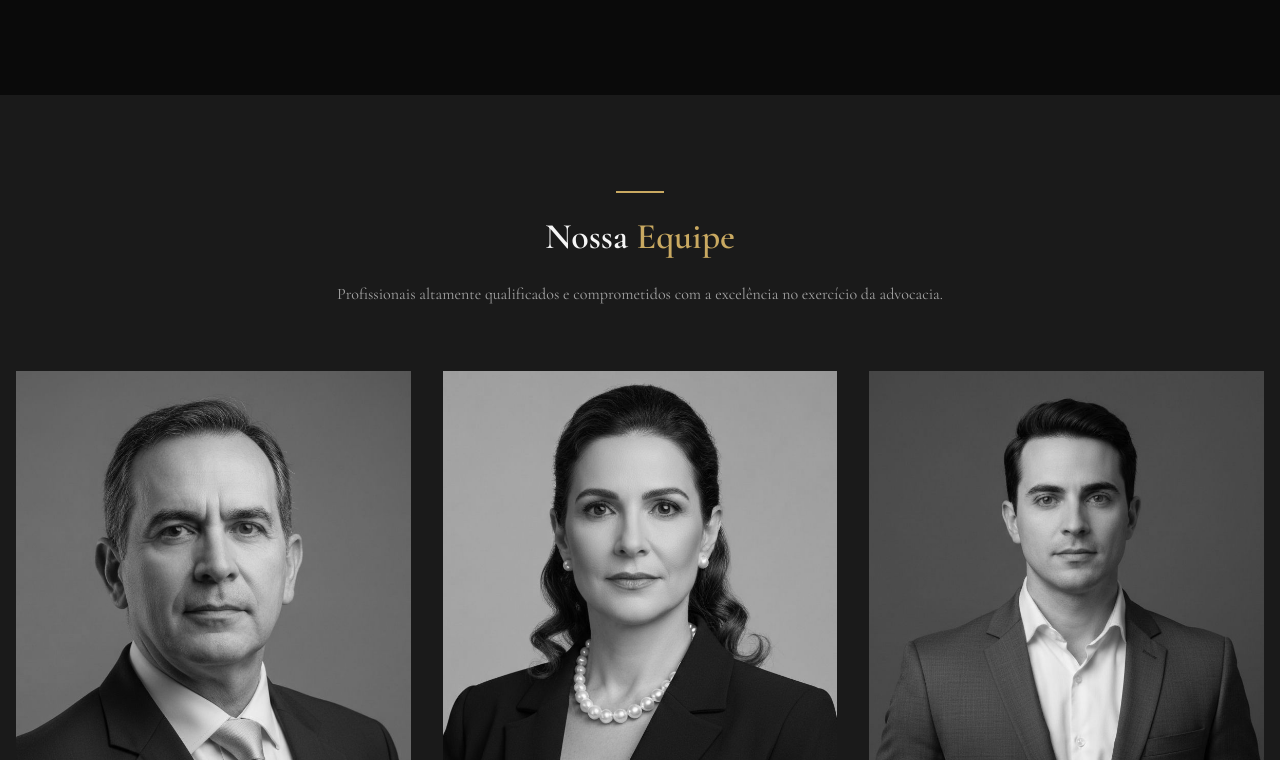
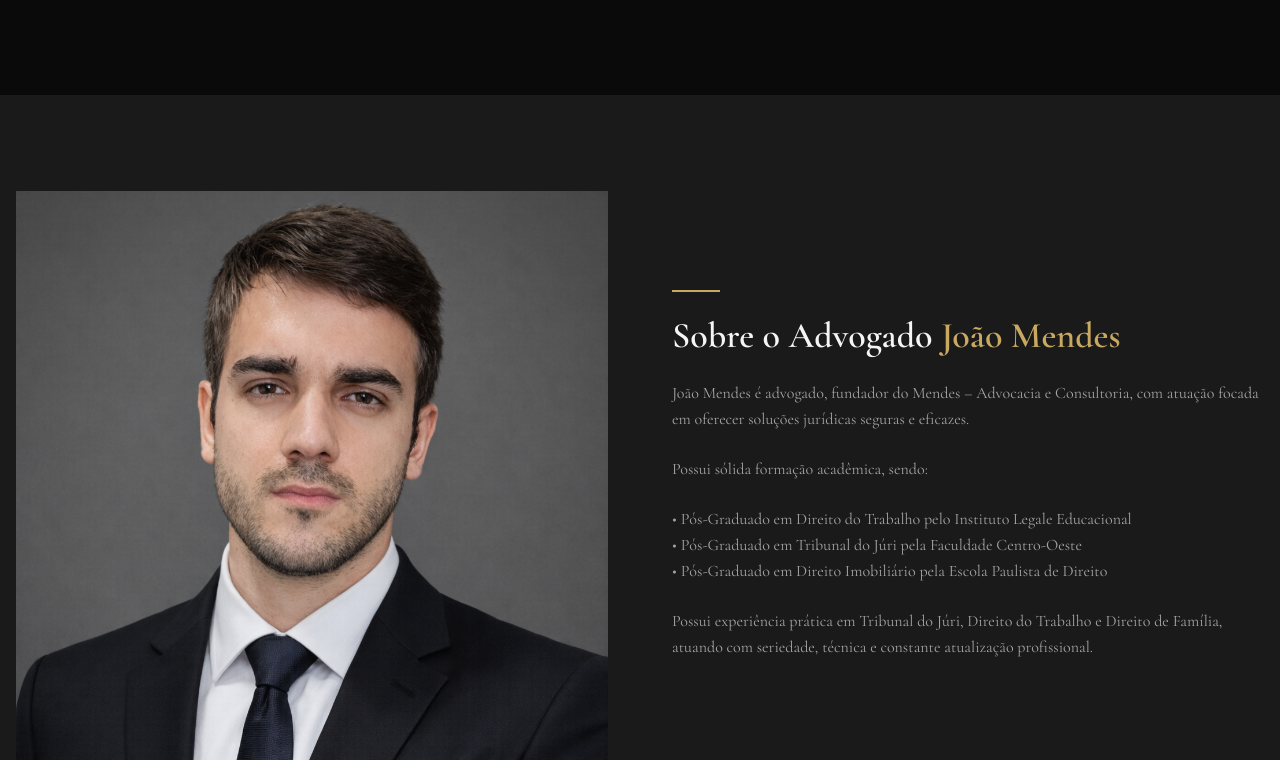
Before and after one commit to VitorPgms/mendes-advocacia-landing-page, a Next.js app: page / in a window 1280 px wide. Shown: the part 2540-3300 px from the top of the page. Built offline with nearby package versions, Linux system fonts and the light colour scheme.

Commit message:
Criando seção de sobre o advogado

```diff
--- a/app/page.tsx
+++ b/app/page.tsx
@@ -2,7 +2,7 @@ import { Header } from "@/components/header"
 import { HeroSection } from "@/components/hero-section"
 import { AboutSection } from "@/components/about-section"
 import { ServicesSection } from "@/components/services-section"
-import { TeamSection } from "@/components/team-section"
+import { AboutProfile } from "@/components/about-profile"
 import { TestimonialsSection } from "@/components/testimonials-section"
 import { ContactSection } from "@/components/contact-section"
 import { Footer } from "@/components/footer"
@@ -14,7 +14,7 @@ export default function Home() {
       <HeroSection />
       <AboutSection />
       <ServicesSection />
-      <TeamSection />
+      <AboutProfile />
       <TestimonialsSection />
       <ContactSection />
       <Footer />
--- /dev/null
+++ b/components/about-profile.tsx
@@ -0,0 +1,52 @@
+import Image from "next/image"
+import { Scale, Shield, Award, Users } from "lucide-react"
+
+
+export function AboutProfile() {
+  return (
+    <section id="sobre" className="py-24 bg-secondary">
+      <div className="container mx-auto px-4">
+        <div className="grid lg:grid-cols-2 gap-16 items-center">
+          {/* Image */}
+          <div className="relative">
+            <div className="relative aspect-[4/4] overflow-hidden">
+              <Image
+                src="/images/joao-profile.png"
+                alt="Imagem de João Mendes"
+                fill
+                className="object-cover"
+              />
+              {/* Gold Border Accent */}
+              <div className="absolute -bottom-4 -right-4 w-full h-full border-2 border-primary -z-10" />
+            </div>
+
+          </div>
+
+          {/* Content */}
+          <div>
+            <div className="w-12 h-[2px] bg-primary mb-6" />
+            <h2 className="text-3xl md:text-4xl font-semibold mb-6">
+              Sobre o Advogado <span className="text-primary">João Mendes</span>
+            </h2>
+            <p className="text-muted-foreground leading-relaxed mb-6">
+              João Mendes é advogado, fundador do Mendes – Advocacia e Consultoria,
+              com atuação focada em oferecer soluções jurídicas seguras e eficazes.
+            </p>
+            <p className="text-muted-foreground leading-relaxed mb-6">
+              Possui sólida formação acadêmica, sendo:
+            </p>
+            <ul className="text-muted-foreground leading-relaxed mb-6">
+              <li>• Pós-Graduado em Direito do Trabalho pelo Instituto Legale Educacional</li>
+              <li>• Pós-Graduado em Tribunal do Júri pela Faculdade Centro-Oeste</li>
+              <li>• Pós-Graduado em Direito Imobiliário pela Escola Paulista de Direito</li>
+            </ul>
+            <p className="text-muted-foreground leading-relaxed mb-6">
+              Possui experiência prática em Tribunal do Júri, Direito do Trabalho e Direito de Família,
+              atuando com seriedade, técnica e constante atualização profissional.
+            </p>
+          </div>
+        </div>
+      </div>
+    </section>
+  )
+}
```
Also changed, not shown: public/images/joao-profile.png (added).
